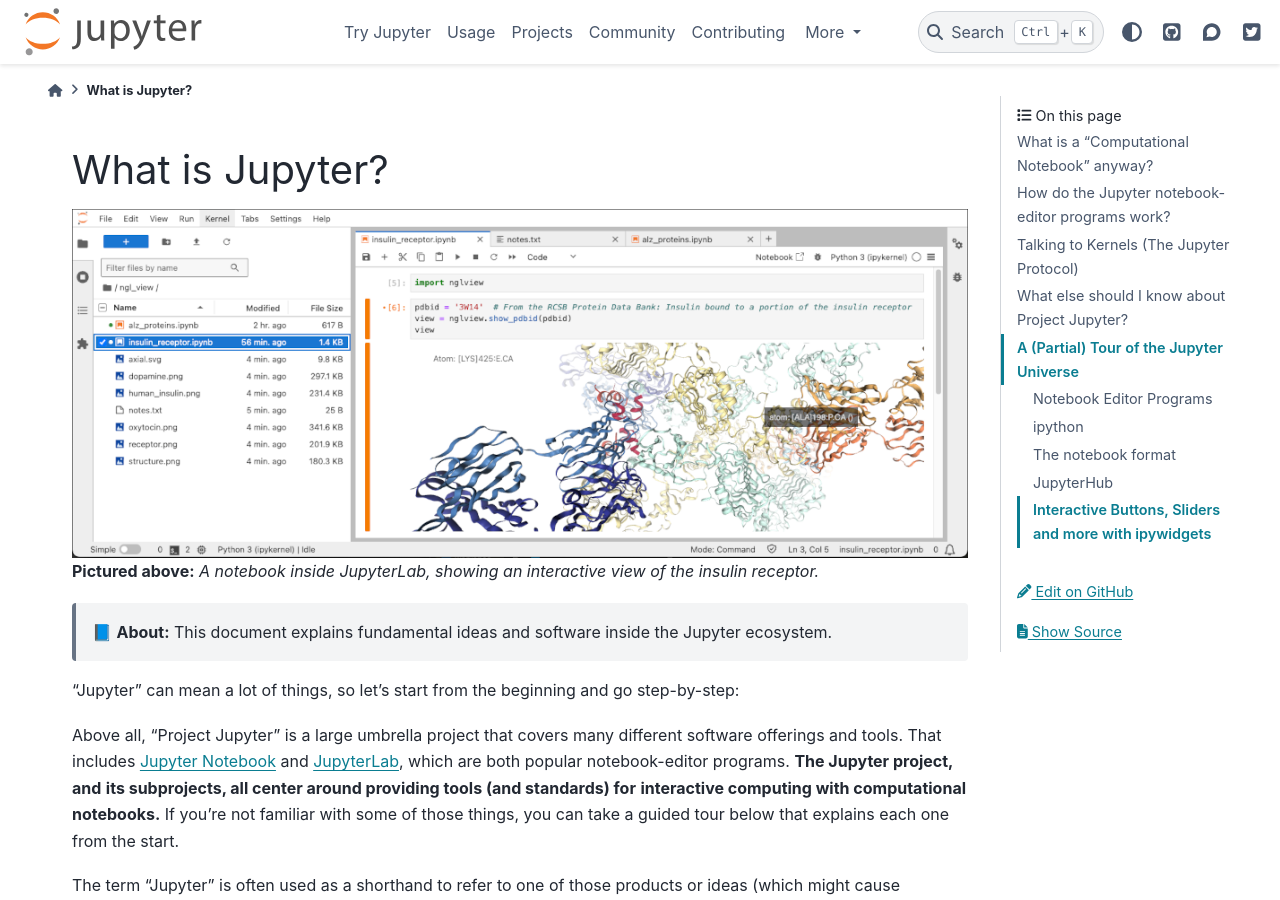
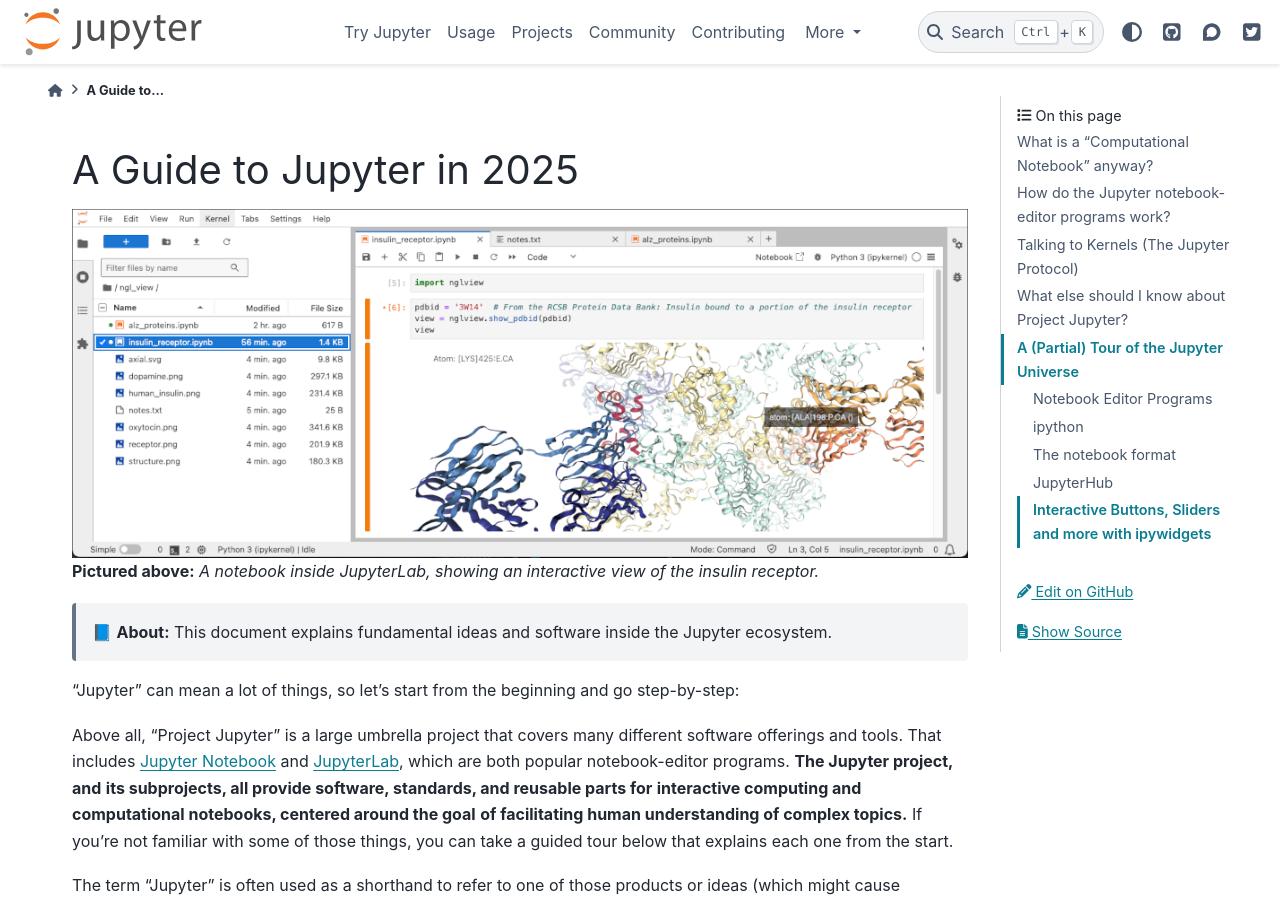
Before and after one commit to jupyter/jupyter, a Sphinx documentation site: the page built from docs/source/what_is_jupyter.md, in a window 1280 px wide and 900 px high. Built offline with Sphinx 7.4.7 and the PyData theme 0.15.4, drawn with Linux system fonts in a browser that asks for light colours; pages that are not in the unit, such as notebooks, are missing from menus.

Commit message:
Start title/opening sequence updates.

```diff
--- a/docs/source/what_is_jupyter.md
+++ b/docs/source/what_is_jupyter.md
@@ -1,7 +1,13 @@
 ---
 orphan: true
 ---
-# What is Jupyter?
+
+# A Guide to Jupyter in 2025
+
+<!-- # Other possible titles:
+# A Guide to Jupyter in 2024
+# Understanding Jupyter in 2024
+# What is Jupyter? (2024 Edition) -->
 
 ![The JupyterLab notebook editor, with an open notebook showing an interactive view of the insulin receptor](_static/_images/notebook_insulin_lab_small.png)
 **Pictured above:** *A notebook inside JupyterLab, showing an interactive*
@@ -16,8 +22,9 @@
 many different software offerings and tools. That includes [Jupyter Notebook](https://jupyter-notebook.readthedocs.io/en/latest/)
 and [JupyterLab](https://jupyterlab.readthedocs.io/en/latest/),
 which are both popular notebook-editor programs. **The Jupyter project, and**
-**its subprojects, all center around providing tools (and standards) for**
-**interactive computing with computational notebooks.** If you're not familiar
+**its subprojects, all provide software, standards, and reusable parts for**
+**interactive computing and computational notebooks, centered around the goal**
+**of facilitating human understanding of complex topics.** If you're not familiar
 with some of those things, you can take a guided tour below that explains each
 one from the start.
 
```
